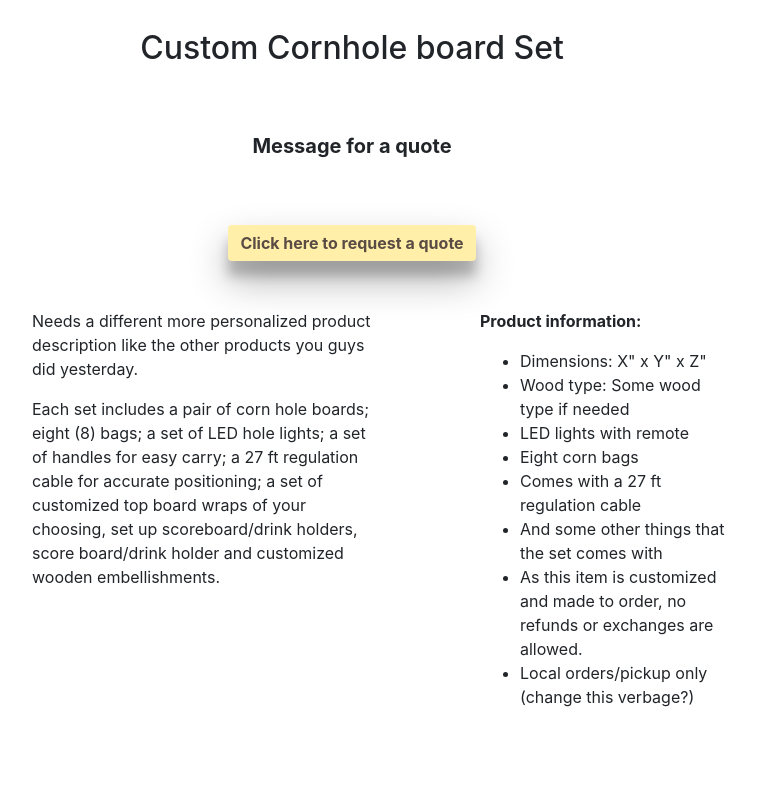
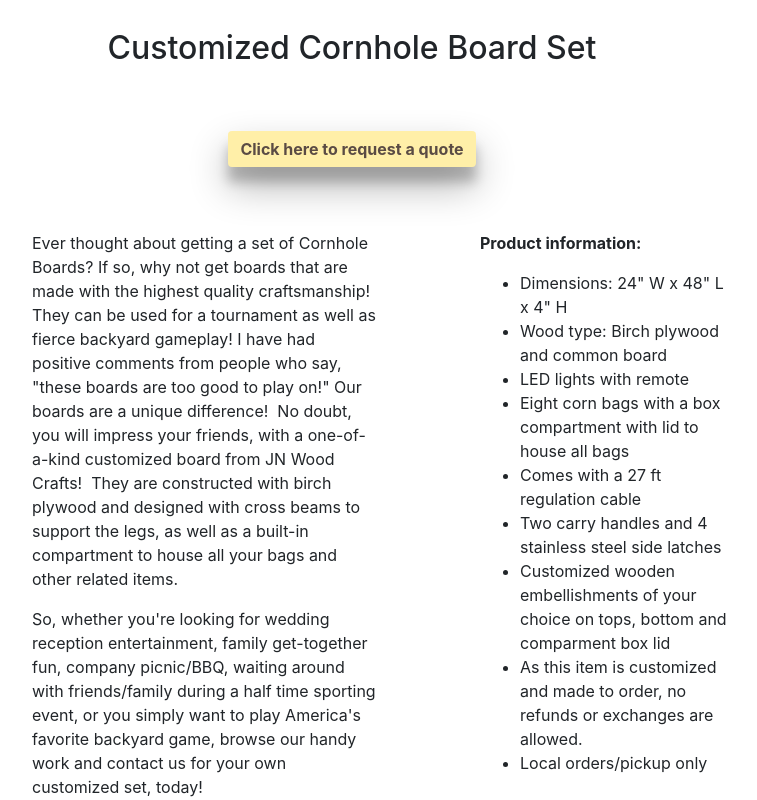
Before and after one commit to PocketPiggy/JN-Wood-Crafts-Catalog, a Next.js app: page /custom_cornhole_board in a window 1280 px wide. Shown: the part 580-1380 px from the top of the page, without its empty margins (288-1045 px from the left). Built offline with nearby package versions, Linux system fonts and the light colour scheme.

Commit message:
fixed css styling for index fatcard containers. added some content for products & added nav bar item for product.

```diff
--- a/components/NavigationBar.js
+++ b/components/NavigationBar.js
@@ -24,7 +24,9 @@ export default function NavigationBar() {
           </Link>
 
           <Link href="/contact" passHref>
-            <Nav.Link><b>Contact</b></Nav.Link>
+            <Nav.Link>
+              <b>Contact</b>
+            </Nav.Link>
           </Link>
 
           <Navbar.Toggle>
@@ -122,6 +124,12 @@ export default function NavigationBar() {
                   <NavDropdown.Item>DIY Christmas craft kit</NavDropdown.Item>
                 </Link>
               </NavDropdown>
+
+              <Link href="/custom_cornhole_board" passHref>
+                <Nav.Link>
+                  Custom Cornhole Boards
+                </Nav.Link>
+              </Link>
             </Nav>
           </Navbar.Collapse>
         </Navbar>
--- a/pages/custom_cornhole_board.js
+++ b/pages/custom_cornhole_board.js
@@ -94,15 +94,13 @@ export default function CustomCornholeBoard() {
       original: "/images/page/cornhole/shawn4.jpg",
       thumbnail: "/images/page/cornhole/thumbs/shawn4.jpg",
     },
-
   ];
   return (
     <>
       <Head></Head>
       <div className="page-content">
         <ImageGallery items={images} />
-        <h2 className="product-title">Custom Cornhole board Set</h2>
-        <div className="product-price">Message for a quote </div>
+        <h2 className="product-title">Customized Cornhole Board Set</h2>
         <div className="product-price">
           <Link href="/contact" passHref>
             <Button className="btn-next" id="contact-quote-btn">
@@ -113,31 +111,40 @@ export default function CustomCornholeBoard() {
         <div className="product-description-container">
           <div className="product-description">
             <p>
-              Needs a different more personalized product description like the
-              other products you guys did yesterday.
+              Ever thought about getting a set of Cornhole Boards? If so, why
+              not get boards that are made with the highest quality
+              craftsmanship!  They can be used for a tournament as well as
+              fierce backyard gameplay! I have had positive comments from people
+              who say, "these boards are too good to play on!" Our boards are a
+              unique difference!  No doubt, you will impress your friends, with
+              a one-of-a-kind customized board from JN Wood Crafts!  They are
+              constructed with birch plywood and designed with cross beams to
+              support the legs, as well as a built-in compartment to house all
+              your bags and other related items.
             </p>
             <p>
-              Each set includes a pair of corn hole boards; eight (8) bags; a
-              set of LED hole lights; a set of handles for easy carry; a 27 ft
-              regulation cable for accurate positioning; a set of customized top
-              board wraps of your choosing, set up scoreboard/drink holders,
-              score board/drink holder and customized wooden embellishments.
+              So, whether you're looking for wedding reception entertainment,
+              family get-together fun, company picnic/BBQ, waiting around with
+              friends/family during a half time sporting event, or you simply
+              want to play America's favorite backyard game, browse our handy
+              work and contact us for your own customized set, today!
             </p>
           </div>
           <div className="product-list-container">
             <p className="product-list-title">Product information:</p>
             <ul>
-              <li>Dimensions: X" x Y" x Z"</li>
-              <li>Wood type: Some wood type if needed</li>
+              <li>Dimensions: 24" W x 48" L x 4" H</li>
+              <li>Wood type: Birch plywood and common board </li>
               <li>LED lights with remote</li>
-              <li>Eight corn bags</li>
+              <li>Eight corn bags with a box compartment with lid to house all bags</li>
               <li>Comes with a 27 ft regulation cable</li>
-              <li>And some other things that the set comes with</li>
+              <li>Two carry handles and 4 stainless steel side latches</li>
+              <li>Customized wooden embellishments of your choice on tops, bottom and comparment box lid</li>
               <li>
                 As this item is customized and made to order, no refunds or
                 exchanges are allowed.
               </li>
-              <li>Local orders/pickup only (change this verbage?)</li>
+              <li>Local orders/pickup only</li>
             </ul>
           </div>
         </div>
--- a/pages/index.js
+++ b/pages/index.js
@@ -29,11 +29,14 @@ export default function Index() {
             and your family.
           </p>
         </span>
-        <div className="fatcards-container-6">
+        <div className="fatcards-container-even">
           <FatCard cardData={SelectCard("catalog", "signs")} />
           <FatCard cardData={SelectCard("catalog", "wine")} />
           <FatCard cardData={SelectCard("catalog", "misc")} />
           <FatCard cardData={SelectCard("catalog", "christmas")} />
+        </div>
+        <div className="fatcards-container-odd">
+          <FatCard cardData={SelectCard("catalog", "cornhole")} />
         </div>
         <span className="buffy-the-buffer" />
       </div>
--- a/styles/page/catalog.scss
+++ b/styles/page/catalog.scss
@@ -1,12 +1,12 @@
-.fatcards-container-6 {
+.fatcards-container-even {
     display: grid;
-    grid-template-rows: 1fr 1fr 1fr;
+    grid-template-rows: 1fr 1fr;
     grid-template-columns: 1fr 1fr;
     grid-gap: 1rem;
-    margin: 1rem 0 1rem 0;
+    margin: 1rem 0 0rem 0;
 }
 
-.fatcards-container-1 {
+.fatcards-container-odd {
     display: flex;
     margin: 1rem 0 1rem 0;
     justify-content: center;
@@ -18,9 +18,15 @@
 
 
 @media screen and (max-width: 1280px) {
-    .fatcards-container-6 {
+    .fatcards-container-even {
         display: grid;
-        grid-template-rows: 1fr 1fr 1fr 1fr 1fr 1fr;
+        grid-template-rows: 1fr 1fr 1fr 1fr;
+        grid-template-columns: 1fr;
+        grid-gap: 1rem;
+    }
+    .fatcards-container-odd {
+        display:grid;
+        grid-template-rows: 1fr;
         grid-template-columns: 1fr;
         grid-gap: 1rem;
     }
--- a/styles/page/custom_cornhole_board.scss
+++ b/styles/page/custom_cornhole_board.scss
@@ -1,5 +1,5 @@
 #contact-quote-btn {
   font-weight: bold;
-  //border: 1px solid black;
   box-shadow: $box-shadow;
+  margin-bottom: 1rem;
 }
--- a/styles/styles.scss
+++ b/styles/styles.scss
@@ -62,6 +62,7 @@ div {
     h2 {
       &.product-title {
         margin: 2rem 0 2rem 0;
+        text-align: center;
       }
     }
 
@@ -74,7 +75,7 @@ div {
 
     .product-description-container {
       display: grid;
-      grid-template-rows: 1fr 1fr;
+      grid-template-rows: 1fr;
       align-self: center;
       width: 80%;
 
@@ -261,7 +262,7 @@ button {
 
   .product-description-container {
     display: grid;
-    grid-template-rows: 1fr 1fr;
+    grid-template-rows: 1fr;
     grid-template-columns: 1fr 1fr;
     align-self: center;
     width: 50% !important;
```
Also changed, not shown: data/cards/catalog.json (+7 -0 lines).
